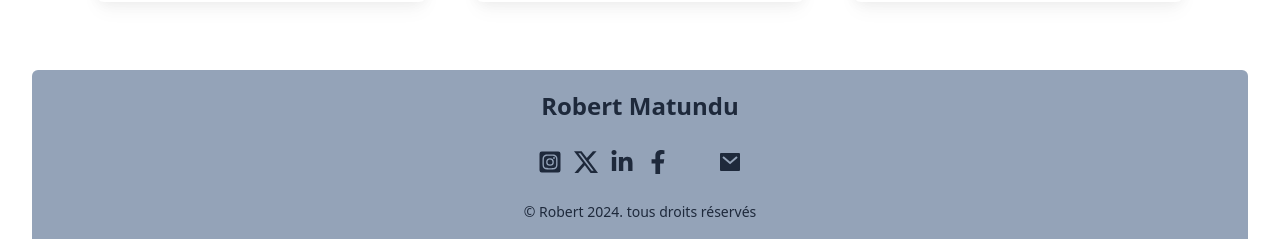
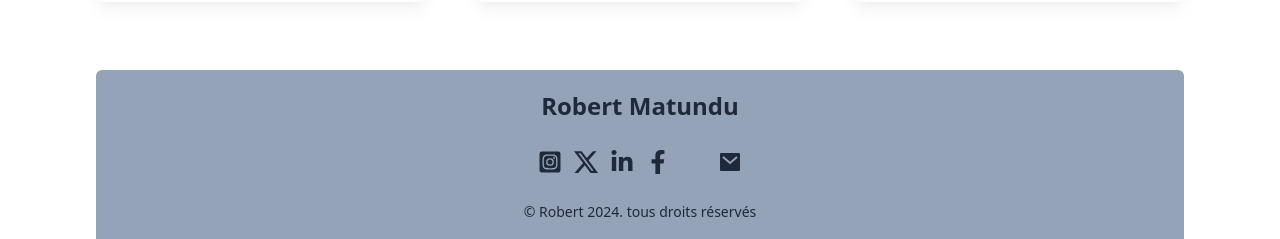
Before and after one commit to rovertnet/portfolio, a React (Vite) app: page / in a window 1280 px wide. Shown: the part 2562-2801 px from the top of the page. Built offline with nearby package versions, Linux system fonts and the light colour scheme; some icons are missing.

Commit message:
another commit

```diff
--- a/src/component/about/About.jsx
+++ b/src/component/about/About.jsx
@@ -37,7 +37,7 @@ function About() {
                 textShadow: "0px 0px 9px rgb(255, 255, 255)",
                 boxShadow: "0px 0px 9px rgb(255, 255, 255)",
               }}
-              className=" md:mt-5 mt-3 bg-slate-900 dark:bg-gradient-to-r dark:from-indigo-500 dark:from-10% dark:via-sky-500 dark:via-30% dark:to-emerald-500 dark:to-90% ... text-xl rounded-md text-white dark:text-white py-2 px-24 md:px-14"
+              className=" md:mt-5 mt-3 bg-slate-900 dark:bg-gradient-to-r dark:from-indigo-500 dark:from-10% dark:via-sky-500 dark:via-30% dark:to-emerald-500 dark:to-90% ... text-xl rounded-md text-white dark:text-white py-2 px-20 md:px-14"
             >
               <a href="CV_Robert.pdf" download className=" flex gap-3">
                 Téléchargez CV{" "}
--- a/src/component/footer/Footer.jsx
+++ b/src/component/footer/Footer.jsx
@@ -8,7 +8,7 @@ import { motion } from "framer-motion";
 
 function Footer() {
   return (
-    <div className=" md:mx-8 mx-6 py-5 bg-slate-400 dark:bg-slate-800 rounded-t-md px-3 text-center">
+    <div className=" md:mx-24 mx-10 py-5 bg-slate-400 dark:bg-slate-800 rounded-t-md px-3 text-center">
       <motion.a
         initial={{ opacity: 0, y: "-100px" }}
         animate={{ opacity: 1, y: 0 }}
--- a/src/component/works/Work.jsx
+++ b/src/component/works/Work.jsx
@@ -6,7 +6,7 @@ import {motion} from "framer-motion";
 
 function Work() {
   return (
-    <div className="md:py-10 py-14 block md:mx-16" id="projet">
+    <div className="md:py-10 py-14 block md:mx-16 mx-6" id="projet">
       <SectionTitle id="works">Projets récents</SectionTitle>
       <motion.div
         variants={fadeIn("up", 0.5)}
```
